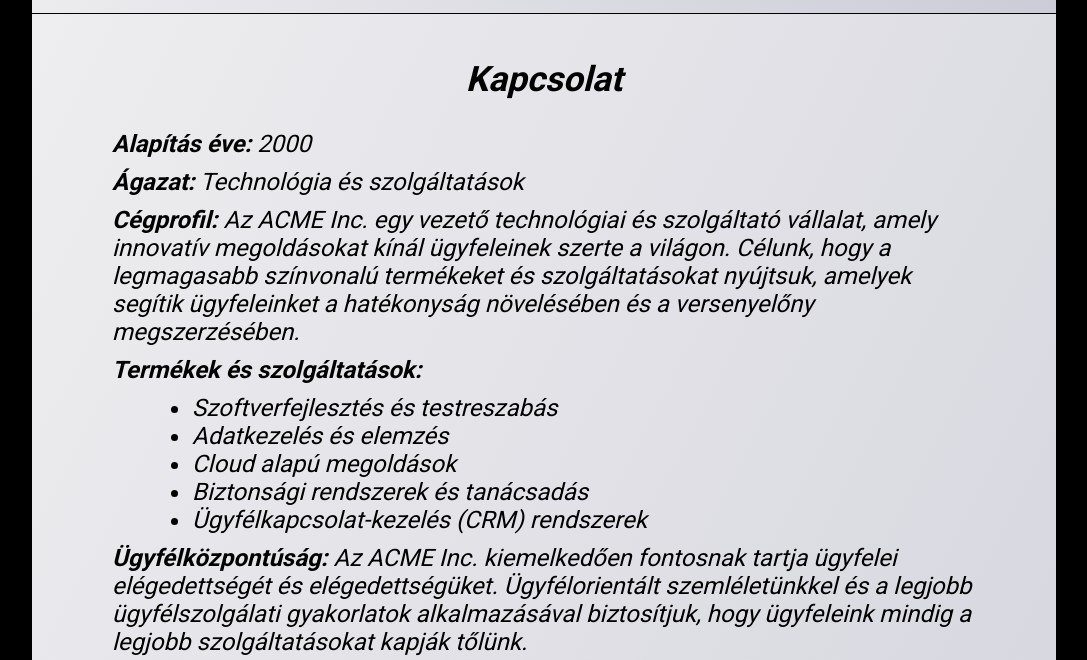
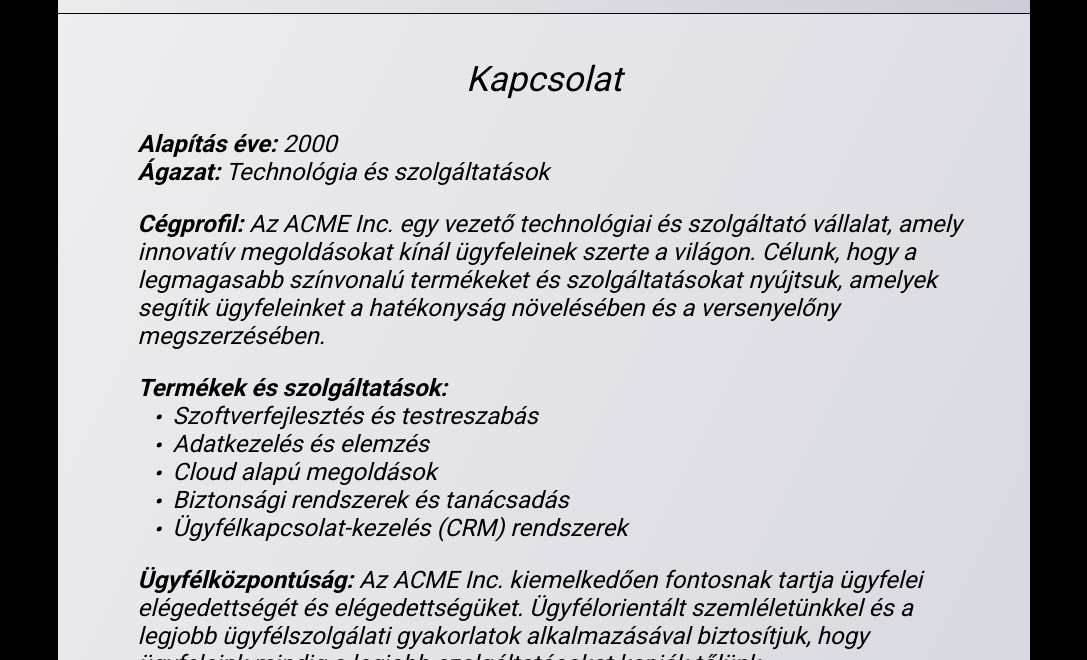
Before and after one commit to kingakohari/acme-inc-project, a plain HTML site: page kapcsolat.html in a window 1280 px wide. Shown: the part 114-774 px from the top of the page, without its empty margins (96-1183 px from the left). Drawn offline with Linux system fonts and the light colour scheme.

Commit message:
Fine tuning Contact page CSS

```diff
--- a/kapcsolat.html
+++ b/kapcsolat.html
@@ -17,8 +17,8 @@
       <section class="contact-info">
         <h2><em>Kapcsolat</em></h2>
         <div class="company-info">
-          <p><em><b>Alapítás éve:</b> 2000</em></p>
-          <p><em><b>Ágazat:</b> Technológia és szolgáltatások</em></p>
+          <p><em><b>Alapítás éve:</b> 2000<br>
+                  <b>Ágazat:</b> Technológia és szolgáltatások</em></p>
 
           <p><em><b>Cégprofil:</b> Az ACME Inc. egy vezető technológiai és szolgáltató vállalat, amely innovatív
               megoldásokat kínál
@@ -26,16 +26,16 @@
               nyújtsuk, amelyek
               segítik ügyfeleinket a hatékonyság növelésében és a versenyelőny megszerzésében.</em></p>
 
-          <p><em><b>Termékek és szolgáltatások:</b>
-              <ul>
+
+          <ul><em><b>Termékek és szolgáltatások:</b>
                 <li>Szoftverfejlesztés és testreszabás</li>
                 <li>Adatkezelés és elemzés</li>
                 <li>Cloud alapú megoldások</li>
                 <li>Biztonsági rendszerek és tanácsadás</li>
                 <li>Ügyfélkapcsolat-kezelés (CRM) rendszerek</li>
-              </ul>
-            </em>
-          </p>
+          </em></ul>
+
+
           <p><em><b>Ügyfélközpontúság:</b> Az ACME Inc. kiemelkedően fontosnak tartja ügyfelei elégedettségét és
               elégedettségüket.
               Ügyfélorientált szemléletünkkel és a legjobb ügyfélszolgálati gyakorlatok alkalmazásával biztosítjuk, hogy
--- a/style.css
+++ b/style.css
@@ -48,7 +48,7 @@ select {
 /***************************/
 
 body {
-    max-width: 80%;
+    max-width: 76%;
     margin: 0 auto;
     color: var(--light-secondary);
     background-color: var(--light-secondary);
@@ -226,9 +226,11 @@ blockquote {
 }
 
 #services h2 {
+    padding-top: 45px;
+    margin-bottom: 30px;
     text-align: center;
-    margin-bottom: 50px;
     font-size: 2em;
+    font-weight: 400;
 }
 
 .services-grid {
@@ -267,8 +269,9 @@ blockquote {
 
 .contact-info h2 {
     padding-top: 45px;
-    padding-bottom: 30px;
+    margin-bottom: 30px;
     font-size: 35px;
+    font-weight: 400;
     text-align: center;
 }
 
@@ -286,14 +289,22 @@ blockquote {
     margin-right: 40px;
 }
 
-.company-info p {
-    margin-bottom: 10px;
+.company-info p,
+.company-info ul {
+    margin-bottom: 1em;
     font-size: 24px;
 }
 
-.company-info ul {
-    padding-left: 80px;
-    font-size: 24px;
+.company-info ul li {
+    margin-left: 12px;
+    list-style: none;
+}
+
+.company-info ul li:before {
+    content:"· ";
+    font-size: 45px;
+    vertical-align: middle;
+    line-height: 20px;
 }
 
 .company-info p span {
@@ -312,7 +323,7 @@ blockquote {
     margin: 0;
     padding: 60px;
     color: #888888;
-    background-color: #000000;
+    background-color: var(--light-secondary);
 }
 
 .form-row {
```
Also changed, not shown: szolgaltatasok.html (+1 -1 lines).
